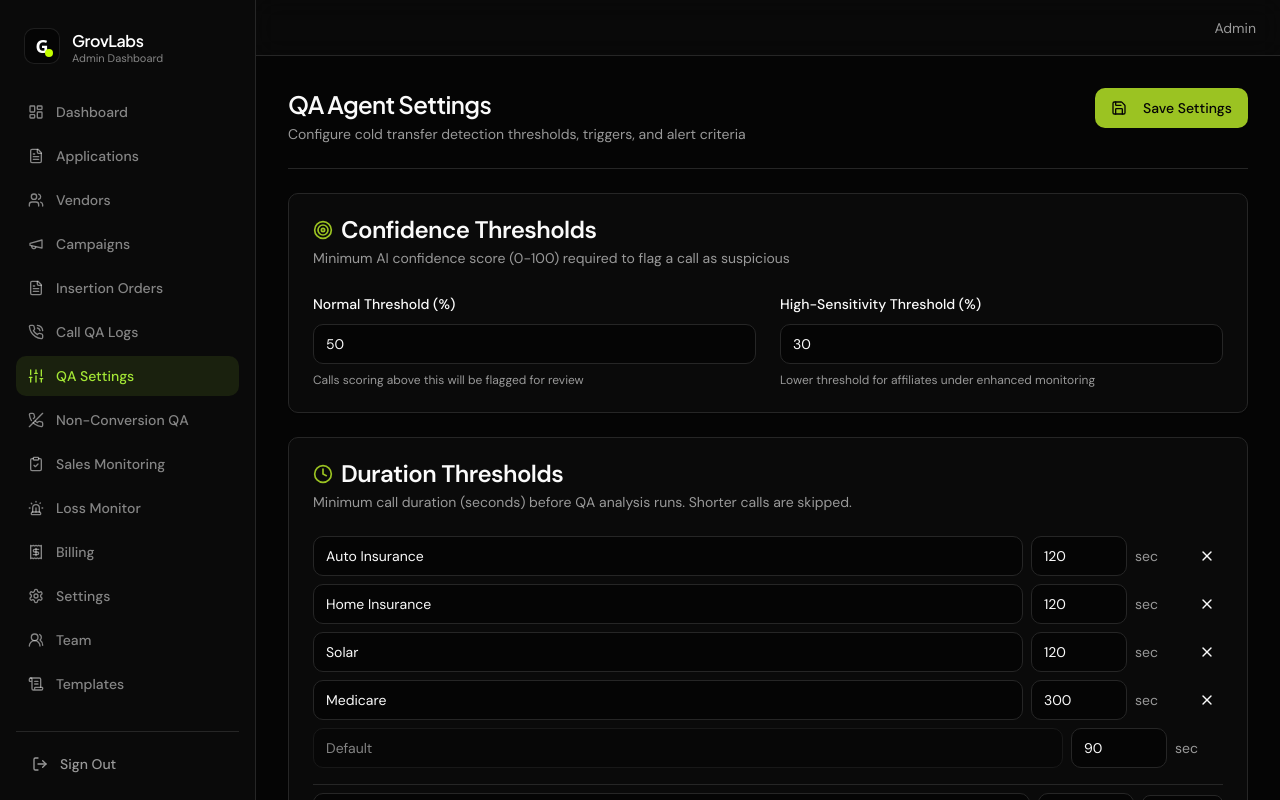
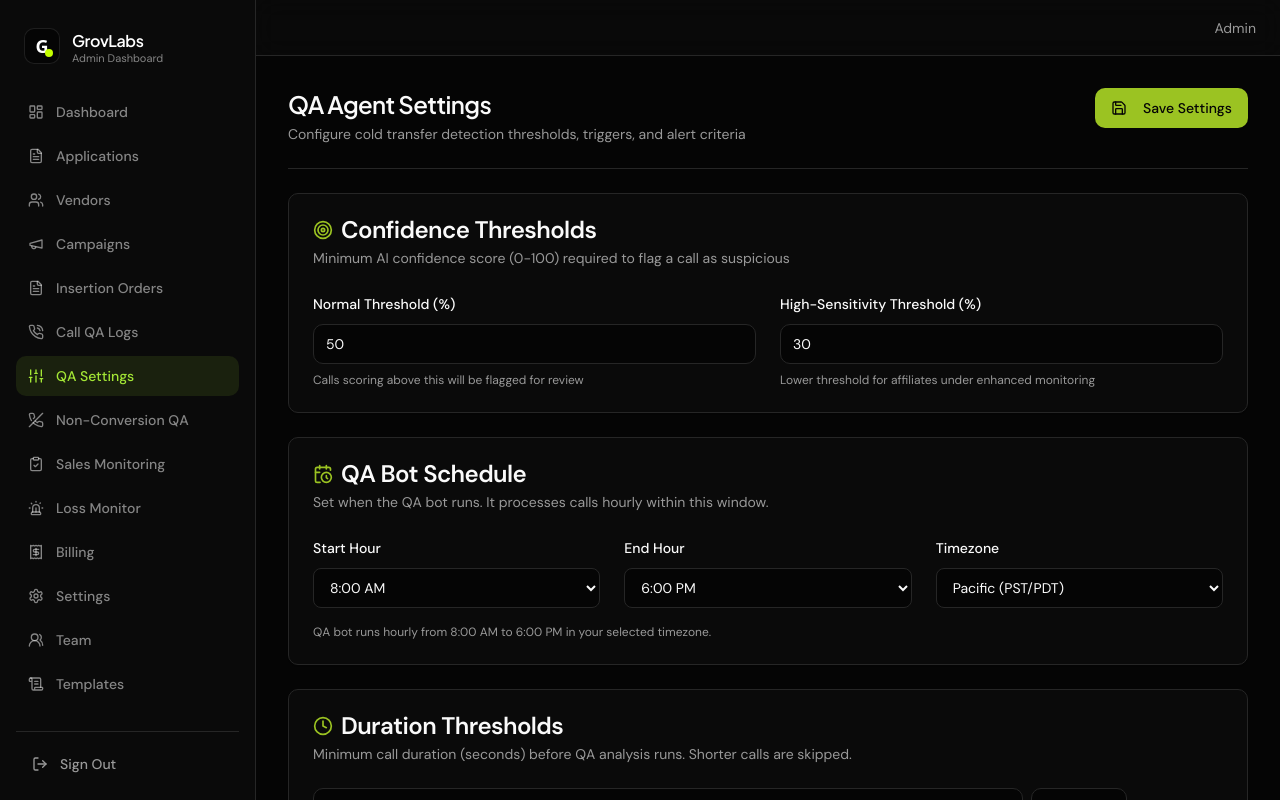
Before and after one commit to ujrxty/grovlabs-backend-operations, a Next.js app in the folder apps/dashboard/: page /qa-settings in a window 1280 px wide. Shown: the top 800 px of the page. Built offline with nearby package versions, Linux system fonts and the light colour scheme; no server answers.

Commit message:
@ feat: Add QA bot schedule settings to QA Settings page
- Added scheduleStartHour, scheduleEndHour, scheduleTimezone to settings
- UI with time pickers and timezone selector
- Stored in database alongside other QA settings

Co-Authored-By: Claude Opus 4.5 <noreply@anthropic.com>
@

```diff
--- a/apps/dashboard/components/qa-settings-content.tsx
+++ b/apps/dashboard/components/qa-settings-content.tsx
@@ -8,7 +8,7 @@ import { Input } from '@/components/ui/input'
 import { Label } from '@/components/ui/label'
 import { Textarea } from '@/components/ui/textarea'
 import { Badge } from '@/components/ui/badge'
-import { Save, Loader2, Plus, X, AlertTriangle, Clock, Target, MessageSquare } from 'lucide-react'
+import { Save, Loader2, Plus, X, AlertTriangle, Clock, Target, MessageSquare, CalendarClock } from 'lucide-react'
 import { toast } from 'sonner'
 
 interface QASettings {
@@ -17,6 +17,9 @@ interface QASettings {
   highSensitivityConfidenceThreshold: number
   primaryTriggers: string[]
   secondaryTriggers: string[]
+  scheduleStartHour: number
+  scheduleEndHour: number
+  scheduleTimezone: string
 }
 
 const DEFAULT_SETTINGS: QASettings = {
@@ -45,6 +48,9 @@ const DEFAULT_SETTINGS: QASettings = {
     'who are you people',
     'this is a scam',
   ],
+  scheduleStartHour: 8,
+  scheduleEndHour: 18,
+  scheduleTimezone: 'America/Los_Angeles',
 }
 
 export function QASettingsContent() {
@@ -221,6 +227,67 @@ export function QASettingsContent() {
         </CardContent>
       </Card>
 
+      {/* Schedule Settings */}
+      <Card>
+        <CardHeader>
+          <CardTitle className="flex items-center gap-2">
+            <CalendarClock className="h-5 w-5 text-primary" />
+            QA Bot Schedule
+          </CardTitle>
+          <CardDescription>
+            Set when the QA bot runs. It processes calls hourly within this window.
+          </CardDescription>
+        </CardHeader>
+        <CardContent className="space-y-4">
+          <div className="grid grid-cols-1 md:grid-cols-3 gap-6">
+            <div className="space-y-2">
+              <Label>Start Hour</Label>
+              <select
+                value={settings.scheduleStartHour}
+                onChange={e => setSettings(prev => ({ ...prev, scheduleStartHour: parseInt(e.target.value, 10) }))}
+                className="flex h-10 w-full rounded-md border border-input bg-background px-3 py-2 text-sm ring-offset-background focus-visible:outline-none focus-visible:ring-2 focus-visible:ring-ring"
+              >
+                {Array.from({ length: 24 }, (_, i) => (
+                  <option key={i} value={i}>
+                    {i === 0 ? '12:00 AM' : i < 12 ? `${i}:00 AM` : i === 12 ? '12:00 PM' : `${i - 12}:00 PM`}
+                  </option>
+                ))}
+              </select>
+            </div>
+            <div className="space-y-2">
+              <Label>End Hour</Label>
+              <select
+                value={settings.scheduleEndHour}
+                onChange={e => setSettings(prev => ({ ...prev, scheduleEndHour: parseInt(e.target.value, 10) }))}
+                className="flex h-10 w-full rounded-md border border-input bg-background px-3 py-2 text-sm ring-offset-background focus-visible:outline-none focus-visible:ring-2 focus-visible:ring-ring"
+              >
+                {Array.from({ length: 24 }, (_, i) => (
+                  <option key={i} value={i}>
+                    {i === 0 ? '12:00 AM' : i < 12 ? `${i}:00 AM` : i === 12 ? '12:00 PM' : `${i - 12}:00 PM`}
+                  </option>
+                ))}
+              </select>
+            </div>
+            <div className="space-y-2">
+              <Label>Timezone</Label>
+              <select
+                value={settings.scheduleTimezone}
+                onChange={e => setSettings(prev => ({ ...prev, scheduleTimezone: e.target.value }))}
+                className="flex h-10 w-full rounded-md border border-input bg-background px-3 py-2 text-sm ring-offset-background focus-visible:outline-none focus-visible:ring-2 focus-visible:ring-ring"
+              >
+                <option value="America/Los_Angeles">Pacific (PST/PDT)</option>
+                <option value="America/Denver">Mountain (MST/MDT)</option>
+                <option value="America/Chicago">Central (CST/CDT)</option>
+                <option value="America/New_York">Eastern (EST/EDT)</option>
+              </select>
+            </div>
+          </div>
+          <p className="text-xs text-muted-foreground">
+            QA bot runs hourly from {settings.scheduleStartHour === 0 ? '12' : settings.scheduleStartHour > 12 ? settings.scheduleStartHour - 12 : settings.scheduleStartHour}:00 {settings.scheduleStartHour < 12 ? 'AM' : 'PM'} to {settings.scheduleEndHour === 0 ? '12' : settings.scheduleEndHour > 12 ? settings.scheduleEndHour - 12 : settings.scheduleEndHour}:00 {settings.scheduleEndHour < 12 ? 'AM' : 'PM'} in your selected timezone.
+          </p>
+        </CardContent>
+      </Card>
+
       {/* Duration Thresholds */}
       <Card>
         <CardHeader>
```
Also changed, not shown: 1 other file (tests, documents, lock files or other folders).
